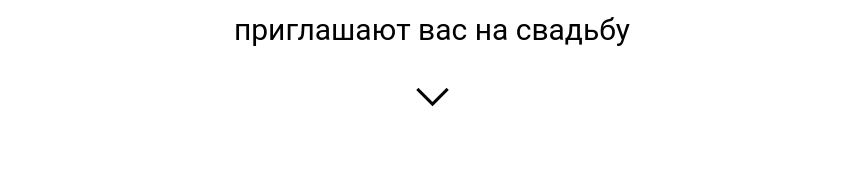
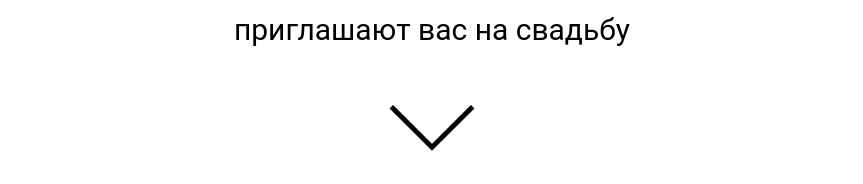
Before and after one commit to IvanVoropaieV/wedding, a plain HTML site: page index.html in a window 1280 px wide. Shown: the part 1233-1417 px from the top of the page, without its empty margins (208-1071 px from the left). Before the commit the page ends 1383 px from the top, so only its background shows below. Drawn offline with Linux system fonts and the light colour scheme; a web font is replaced by a local one.

Commit message:
Add files via upload

```diff
--- a/style.css
+++ b/style.css
@@ -43,7 +43,7 @@ body {
     background-color: black;
     margin: 0 auto;
     opacity: 0;
-    animation: ani 2.5s forwards;
+    animation: ani 3.0s forwards;
 }
 .header__preview {
     margin: auto;
@@ -101,10 +101,10 @@ body {
     font-size: 30px;
 }
 .arrow {
-    width: 20px;
-    height: 20px;
-    border-top: 3px solid #000000;
-    border-right: 3px solid #000000;
+    width: 55px;
+    height: 55px;
+    border-top: 5px solid #000000;
+    border-right: 5px solid #000000;
     margin: 40px auto;
     transform: rotate(135deg);
     animation: spin 1.4s infinite linear;
```
